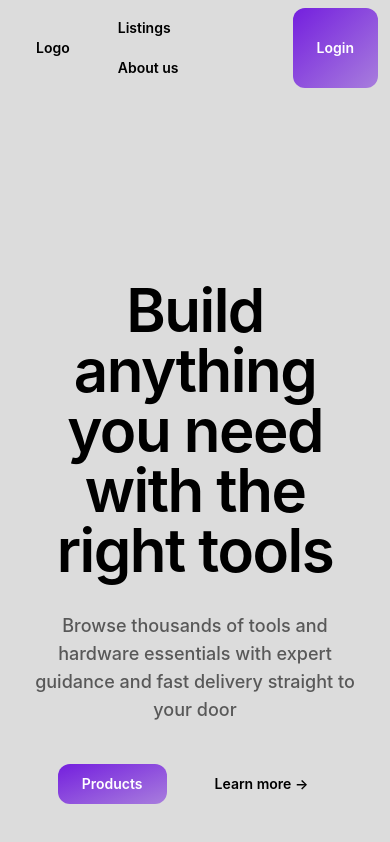
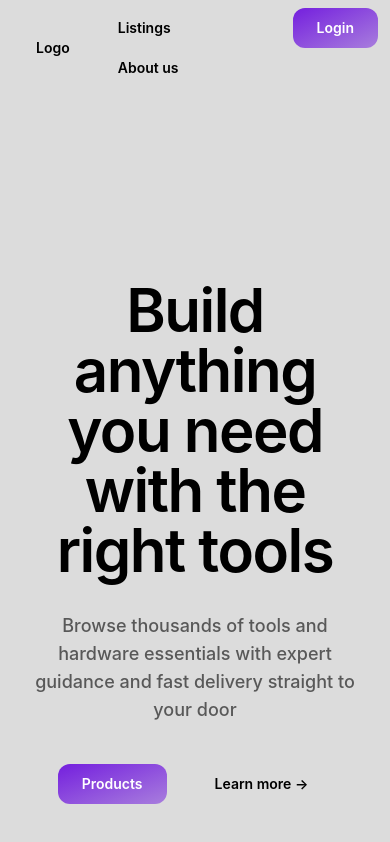
Before and after one commit to MihailDimitrov1235/online-tech-marketplace, a React (Vite) app in the folder client/: page / in a window 390 px wide. Shown: the top 842 px of the page. Built offline with nearby package versions, Linux system fonts and the light colour scheme.

Commit message:
added page 404

```diff
--- a/client/src/components/layout/TopBar.tsx
+++ b/client/src/components/layout/TopBar.tsx
@@ -9,7 +9,7 @@ export const TopBar = () => {
                 <Button variant="ghost">Listings</Button>
                 <Button variant="ghost">About us</Button>
             </div>
-            <Button><NavLink to={"/login"}>Login</NavLink></Button>
+            <NavLink to={"/login"}><Button>Login</Button></NavLink>
         </div>
     )
 }
--- /dev/null
+++ b/client/src/pages/Page404.tsx
@@ -0,0 +1,15 @@
+import { NavLink } from "react-router";
+import { Button } from "../components/Button";
+
+export default function Page404() {
+  return (
+    <div className="text-center flex h-full mt-64 flex-col">
+      <p className="text-2xl font-semibold text-primary">404</p>
+      <h1 className="mt-4 text-5xl font-semibold tracking-tight text-balance text-contrast sm:text-7xl">Page not found</h1>
+      <p className="mt-6 text-lg font-medium text-pretty text-contrast sm:text-xl/8">Sorry, we couldn’t find the page you’re looking for.</p>
+      <div className="mt-10 flex items-center justify-center gap-x-6">
+        <NavLink to={"/"}><Button>Go back to home</Button></NavLink>
+      </div>
+    </div>
+  )
+}
--- a/client/src/router.tsx
+++ b/client/src/router.tsx
@@ -2,6 +2,7 @@ import { createBrowserRouter } from "react-router";
 import Layout from "./components/layout";
 import Home from "./pages/Home";
 import Login from "./pages/Login";
+import Page404 from "./pages/Page404";
 
 export const router = createBrowserRouter([
   {
@@ -18,4 +19,8 @@ export const router = createBrowserRouter([
       },
     ],
   },
+  {
+    path: "*",
+    element: <Page404/>
+  }
 ]);
```
